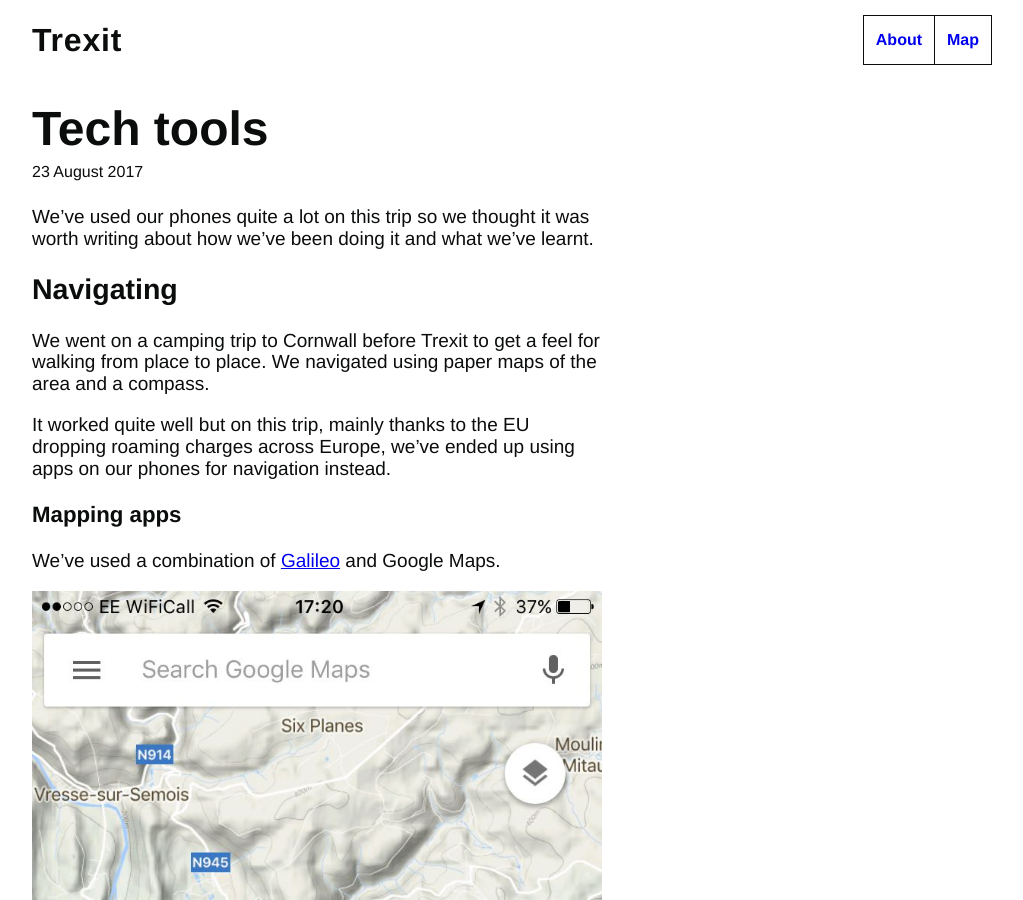
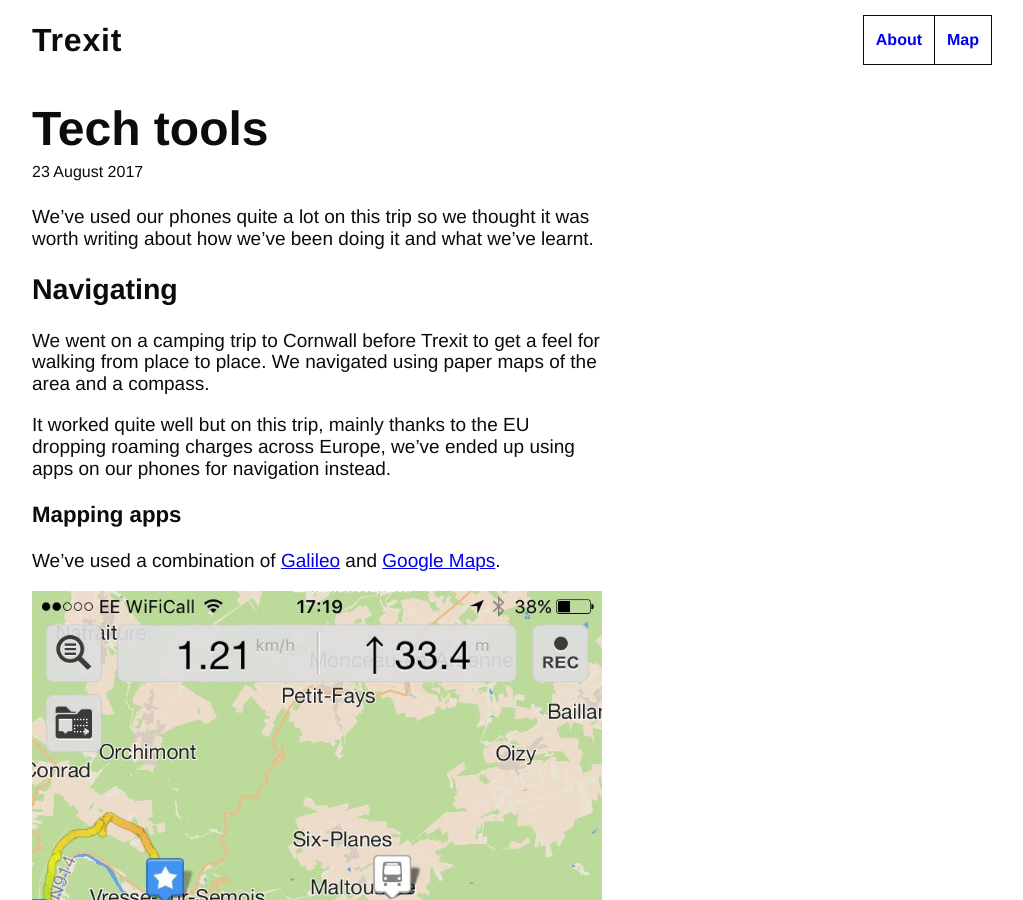
Before and after one commit to tombye/trexit, a Jekyll site: the page built from _posts/2017-08-23-tech-tools.markdown, in a window 1280 px wide and 900 px high. Shown: the whole window, without its empty margins (128-1151 px from the left). Built offline with Jekyll 4.4.1, drawn with Linux system fonts in a browser that asks for light colours.

Commit message:
Update 2017-08-23-tech-tools.markdown

```diff
--- a/_posts/2017-08-23-tech-tools.markdown
+++ b/_posts/2017-08-23-tech-tools.markdown
@@ -15,13 +15,11 @@
 
 ### Mapping apps
 
-We've used a combination of [Galileo](https://galileo-app.com) and Google Maps.
+We've used a combination of [Galileo](https://galileo-app.com) and [Google Maps](https://maps.google.com).
 
-![A map on Google Maps](https://github.com/tombye/trexit/raw/gh-pages/assets/images/a-map-on-google-maps.jpg)
+![A GPS route on Galileo](https://github.com/tombye/trexit/raw/gh-pages/assets/images/a-gps-route-on-galileo.jpg)
 
 ![A walking route on Google Maps](https://github.com/tombye/trexit/raw/gh-pages/assets/images/a-route-on-google-maps.jpg)
-
-![A GPS route on Galileo](https://github.com/tombye/trexit/raw/gh-pages/assets/images/a-gps-route-on-galileo.jpg)
 
 Both have things they do better than the other.
 
```
